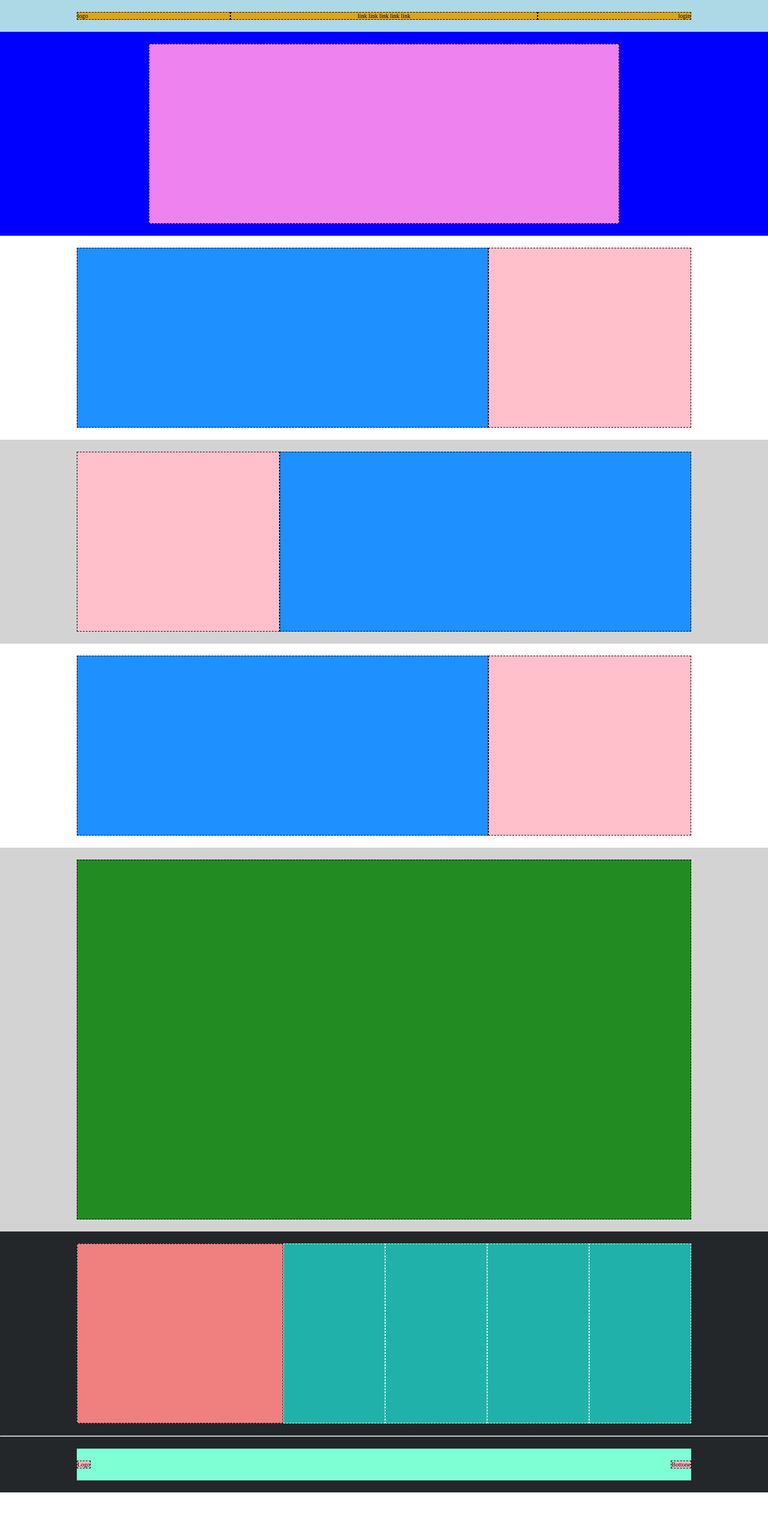
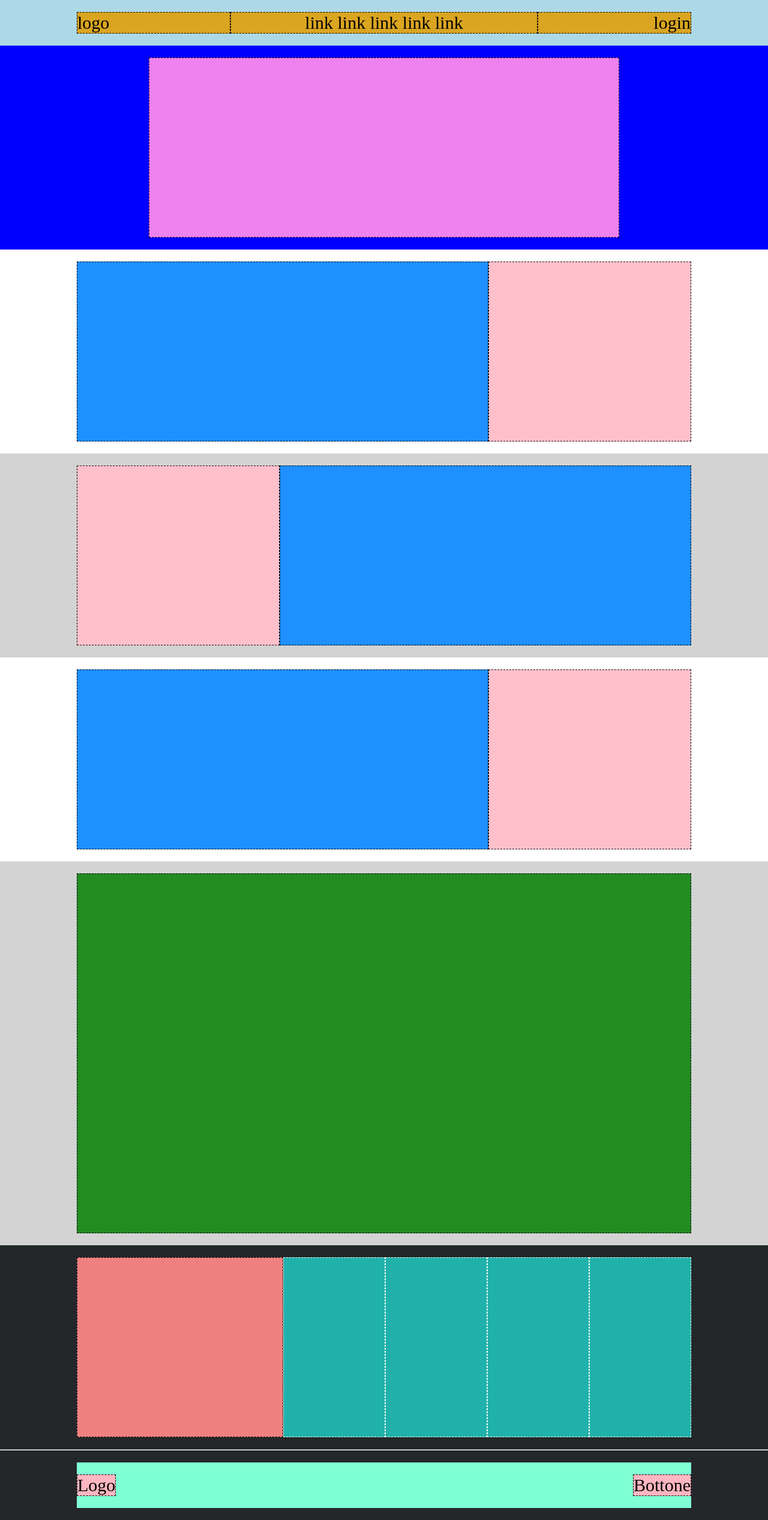
Before and after one commit to T30G10v4/htmlcss-struttura-discord, a plain HTML site: page index.html in a window 1280 px wide. Shown: the whole page at 60% size. Before the commit the page ends 2488 px from the top, so only its background shows below. Drawn offline with Linux system fonts and the light colour scheme.

Commit message:
Ingrandimento testo

```diff
--- a/css/style.css
+++ b/css/style.css
@@ -11,6 +11,7 @@
 html {
 
   font-size: 62.5%; /*Per avere 10px in proporzione al font base (16px : 100% = 10px : x%)*/
+
 
 }
 
@@ -53,6 +54,7 @@ header {
   display: flex;
   justify-content: space-between;
   background-color: #daa520;
+  font-size: 3rem;
 
 
 }
@@ -182,6 +184,7 @@ footer .element aside {
 
   background-color: #ffb6c1;
   border: 1px dashed black;
+  font-size: 3rem;
 
 
 }
```
